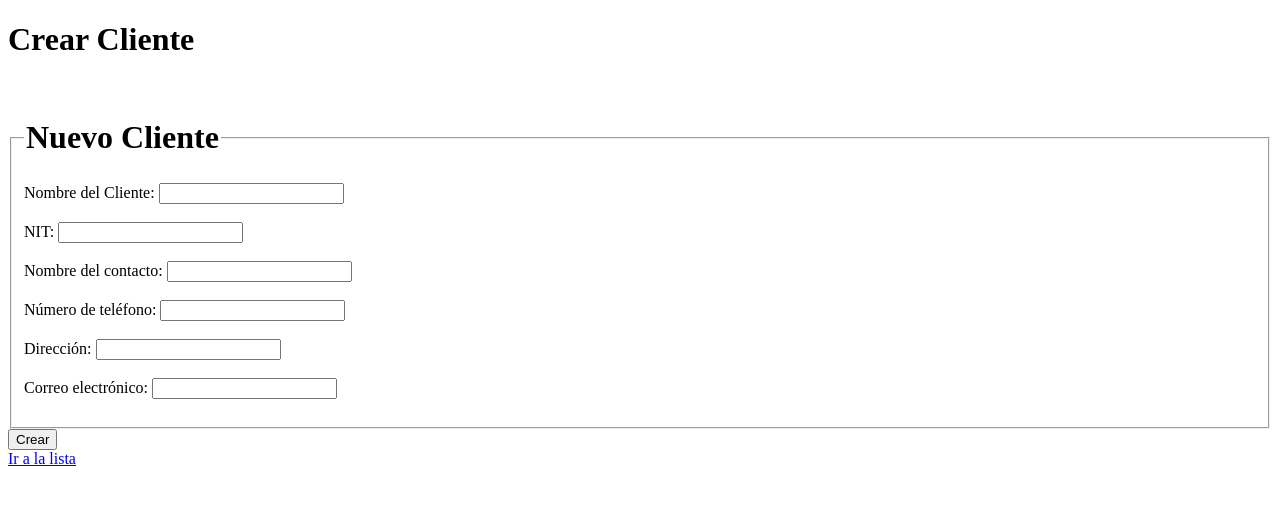
After one commit to jeissonmp15/miniadmin-django, a Django app: page /clientes/crear/ in a window 1280 px wide. The commit adds this page. Shown: the top 505 px of the page. Run offline with Django 4.2, Linux system fonts and the light colour scheme.

Commit message:
Finaliza CRUD Clientes

```diff
--- a/clientes/urls.py
+++ b/clientes/urls.py
@@ -1,8 +1,15 @@
 
-from django.urls import path, include
+from django.urls import path
 
-from .views import get
+from .views import get, retrieve, update, post, delete
+
+app_name = 'clientes'
 
 urlpatterns = [
-    path('', get, name='get')
+    path('', get, name='get'),
+    path('crear/', post, name='create'),
+    path('<int:cliente_id>/', update, name='update'),
+    path('<int:cliente_id>/detalle/', retrieve, name='detail'),
+    path('<int:cliente_id>/eliminar/', delete, name='delete'),
+
 ]
--- a/clientes/views.py
+++ b/clientes/views.py
@@ -1,4 +1,4 @@
-from django.shortcuts import render
+from django.shortcuts import render, get_object_or_404
 from django.http import HttpResponse
 
 from clientes.models import Clientes
@@ -8,3 +8,43 @@ def get(request):
     queryset = Clientes.objects.all()
     context = {'lista_clientes': queryset}
     return render(request, 'clientes/clientes.html', context)
+
+
+def retrieve(request, cliente_id):
+    cliente = get_object_or_404(Clientes, pk=cliente_id)
+    return render(request, 'clientes/cliente-detalle.html', {'instancia': cliente})
+
+
+def update(request, cliente_id):
+    cliente = get_object_or_404(Clientes, pk=cliente_id)
+    if request.method == 'POST':
+        cliente.nombre = request.POST['nombre']
+        cliente.nit = request.POST['nit']
+        cliente.nombre_contacto = request.POST['nombre_contacto']
+        cliente.telefono = request.POST['tel']
+        cliente.direccion = request.POST['direccion']
+        cliente.correo = request.POST['correo']
+
+        cliente.save()
+
+    return render(request, 'clientes/cliente-actualizar.html', {'instancia': cliente})
+
+
+def post(request):
+    if request.method == 'POST':
+        Clientes.objects.create(
+            nombre=request.POST['nombre'],
+            nit=request.POST['nit'],
+            nombre_contacto=request.POST['nombre_contacto'],
+            telefono=request.POST['tel'],
+            direccion=request.POST['direccion'],
+            correo=request.POST['correo']
+        )
+
+    return render(request, 'clientes/cliente-crear.html')
+
+
+def delete(request, cliente_id):
+    cliente = get_object_or_404(Clientes, pk=cliente_id)
+    cliente.delete()
+    return get(request)
--- a/miniadmin_django/urls.py
+++ b/miniadmin_django/urls.py
@@ -20,5 +20,5 @@ from django.urls import path, include
 
 urlpatterns = [
     path('admin/', admin.site.urls),
-    path('clientes', include('clientes.urls'))
+    path('clientes/', include('clientes.urls')),
 ]
--- /dev/null
+++ b/templates/clientes/cliente-crear.html
@@ -0,0 +1,41 @@
+<!DOCTYPE html>
+<html lang="en">
+<head>
+    <meta charset="UTF-8">
+    <meta http-equiv="X-UA-Compatible" content="IE=edge">
+    <meta name="viewport" content="width=device-width, initial-scale=1.0">
+    <title>Cliente</title>
+</head>
+<body>
+    <h1>Crear Cliente</h1>
+    <br>
+
+    <form action="{% url 'clientes:create' %}" method="post">
+        {% csrf_token %}
+        <fieldset>
+            <legend><h1>Nuevo Cliente</h1></legend>
+            {% if error_message %}<p><strong>{{ error_message }}</strong></p>{% endif %}
+            <label for="nombre">Nombre del Cliente: </label>
+            <input type="text" name="nombre" id="nombre" value=""><br><br>
+
+            <label for="nit">NIT: </label>
+            <input type="text" name="nit" id="nit" value=""><br><br>
+
+            <label for="nombre_contacto">Nombre del contacto: </label>
+            <input type="text" name="nombre_contacto" id="nombre_contacto" value=""><br><br>
+
+            <label for="tel">Número de teléfono: </label>
+            <input type="number" name="tel" id="tel" value=""><br><br>
+
+            <label for="direccion">Dirección: </label>
+            <input type="text" name="direccion" id="direccion" value=""><br><br>
+
+            <label for="correo">Correo electrónico: </label>
+            <input type="email" name="correo" id="correo" value=""><br><br>
+
+        </fieldset>
+        <input type="submit" value="Crear">
+        </form>
+        <a href="{% url 'clientes:get' %}">Ir a la lista</a>
+</body>
+</html>
```
Also changed, not shown: templates/clientes/cliente-actualizar.html (added, +41 -0 lines), templates/clientes/cliente-detalle.html (added, +23 -0 lines), templates/clientes/clientes.html (+6 -7 lines), db.sqlite3.
